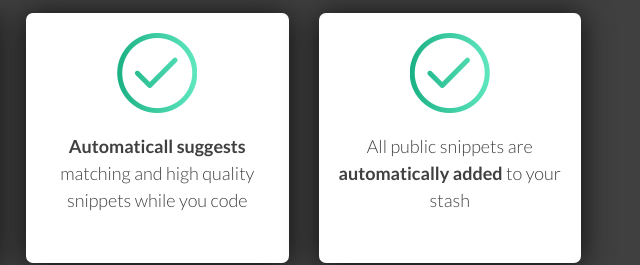
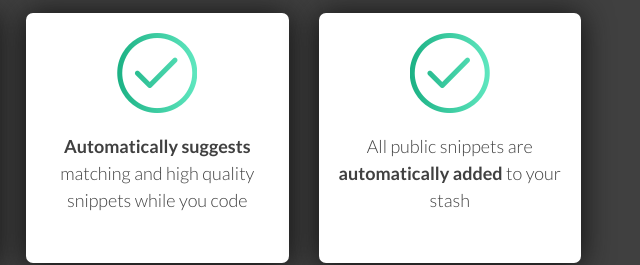
Before and after one commit to lucasvaltl/stashlanding, a website: page index.html in a window 1280 px wide. Shown: the part 2560-2825 px from the top of the page, 629-1269 px from the left. Drawn offline with nearby package versions, Linux system fonts and the light colour scheme; a web font is replaced by a local one.

Commit message:
spelling

```diff
--- a/index.html
+++ b/index.html
@@ -211,7 +211,7 @@
                             <div class="feature-item soft-shadow-dark">
                                 <i class="icon-check icon"></i>
                                 <p></p>
-                                <p class="text-muted"><span class="bold">Automaticall suggests</span> matching and high quality snippets while you code</p>
+                                <p class="text-muted"><span class="bold">Automatically suggests</span> matching and high quality snippets while you code</p>
                             </div>
                         </div>
                         <div class="col-md-3 col-sm-6">
```
